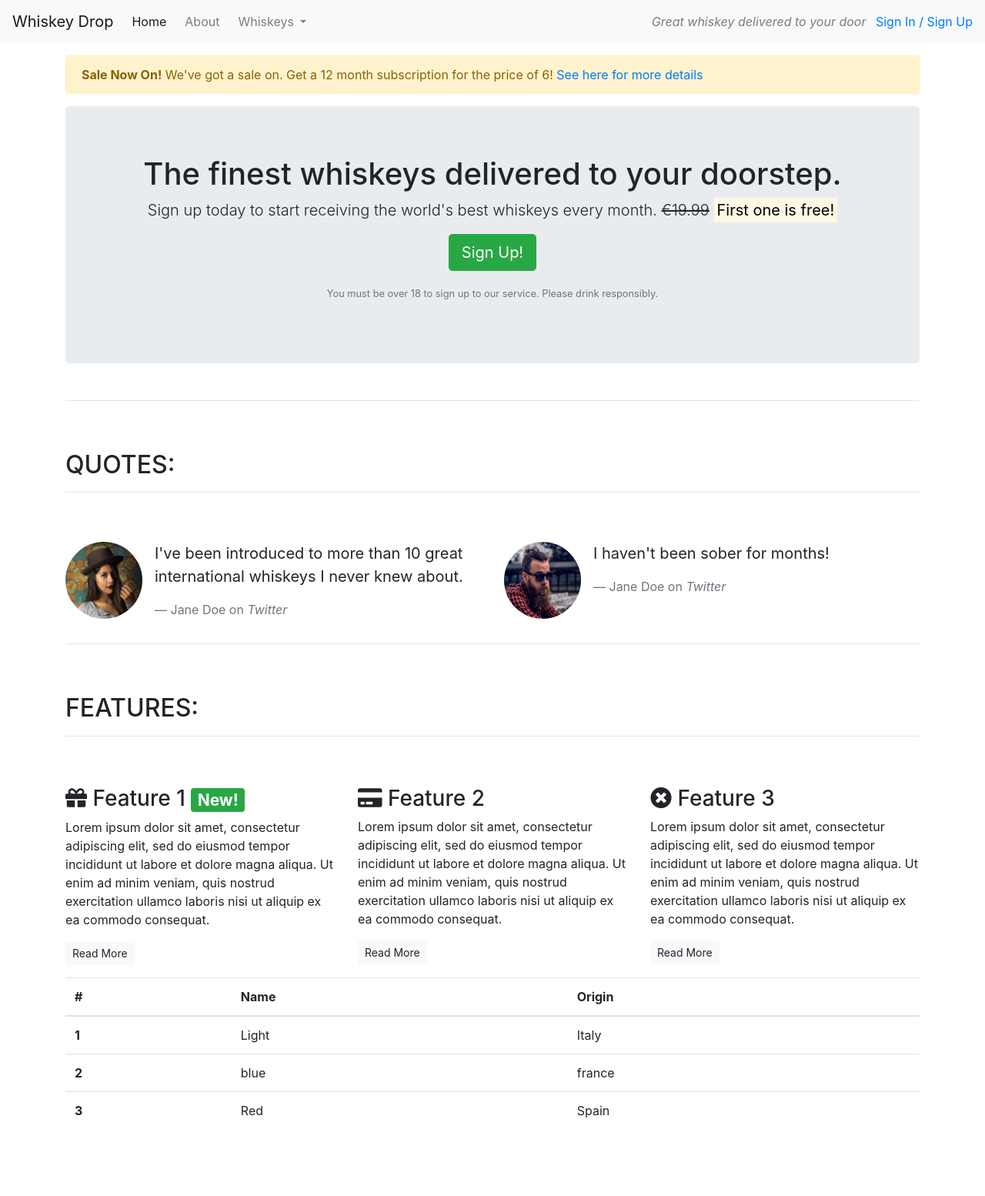
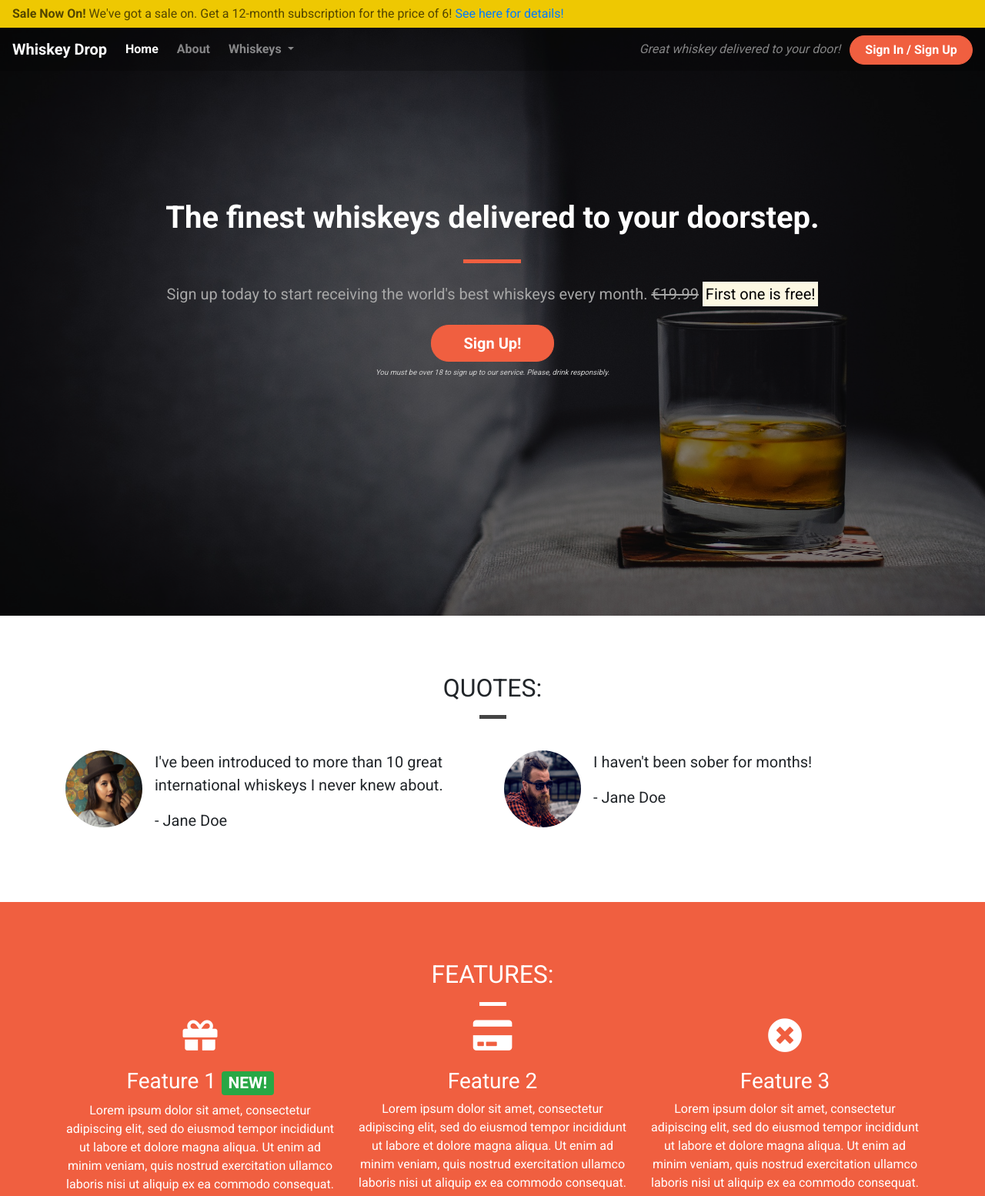
Before and after one commit to Andrewodwyer/Bootstrap-Whiskey-Drop-WT, a plain HTML site: page index.html in a window 1280 px wide. Shown: the top 1554 px of the page at 77% size. Before the commit the page ends 1483 px from the top, so only its background shows below. Drawn offline with nearby package versions, Linux system fonts and the light colour scheme.

Commit message:
qoutes and features css

```diff
--- /dev/null
+++ b/css/style.css
@@ -0,0 +1,202 @@
+
+body {
+    font-family: 'Roboto', sans-serif;
+}
+
+/* Containers */
+
+.container-wrapper {}
+
+.container-wrapper--red {
+    background-color: #f05f40;
+    color: white;
+}
+
+.alert-container {}
+
+.callout-container {
+    height: 100vh;
+
+    background: url('../images/whiskey-background.jpg') no-repeat bottom right fixed;
+    -webkit-background-size: cover;
+    -moz-background-size: cover;
+    -o-background-size: cover;
+    background-size: cover;
+
+    display: flex;
+    align-items: center;
+    justify-content: center;
+
+    position: relative;
+}
+
+.opaque-overlay {
+    position: absolute;
+    top: 0;
+    left: 0;
+    height: 100%;
+    width: 100%;
+    background-color: rgba(0, 0, 0, 0.5);
+}
+
+.content-container {
+    padding-top: 75px;
+    padding-bottom: 75px;
+}
+
+/* Navbar */
+
+.navalert-container {
+    position: absolute;
+    top: 0;
+    left: 0;
+    z-index: 1;
+    padding-left: 0;
+    padding-right: 0;
+}
+
+.navbar {
+    margin-bottom: 0;
+    width: 100%;
+    background-color: rgba(0, 0, 0, .25);
+    border: 0;
+}
+
+.navbar .navbar-toggler {
+    border: 0;
+}
+
+.navbar .navbar-brand {
+    font-weight: bold;
+}
+
+.navbar .navbar-nav a {
+    font-weight: bold;
+}
+
+
+/* Jumbotron */
+
+.jumbotron {
+    background-color: transparent;
+}
+
+.jumbotron h1 {
+    color: white;
+    font-weight: bold;
+    margin-bottom: 30px;
+    color: white;
+}
+
+.jumbotron .lead {
+    color: #a7a7a7;
+    margin: 25px 0;
+}
+
+.jumbotron small {
+    font-size: 60%;
+    font-style: italic;
+    color: #d0d0d0;
+}
+
+/* Block dividers */
+
+.block-divider {
+    width: 75px;
+    height: 5px;
+    border: 0;
+    background-color: #444;
+}
+
+.block-divider--orange {
+    background-color: #f05f40;
+}
+
+.block-divider--white {
+    background-color: white;
+}
+
+.block-divider--short {
+    width: 35px;
+}
+
+/* Buttons */
+
+.btn--cta {
+    font-weight: bold;
+    border-radius: 23px;
+    width: 160px;
+}
+
+.btn--red {
+    color: white;
+    background-color: #f05f40;
+    border-color: #f05f40;
+}
+
+.btn--red:hover,
+.btn--red:active,
+.btn--red:focus,
+.btn--red:active:focus {
+    background-color: #df4929;
+    border-color: #df4929;
+    color: white;
+}
+
+/* Alert */
+
+.alert-container .col-12 {
+    padding-left: 0;
+    padding-right: 0;
+}
+
+.site-wide-alert {
+    color: #544600;
+    background-color: #eec802;
+    border-color: #eec802;
+    padding: 5px 15px;
+    margin-bottom: 0;
+    border: 1px solid transparent;
+    border-radius: 0;
+}
+
+/* Page Headers */
+
+.page-header {
+    margin-bottom: 0;
+    border-bottom: 0;
+    text-align: center;
+}
+
+.page-header h2 {
+    margin-top: 0;
+}
+
+/* Quotes */
+
+.quotes .page-header {
+    margin-bottom: 25px;
+}
+
+/* Features */
+
+.feature {
+    text-align: center;
+    margin-bottom: 40px;
+}
+
+.feature i {
+    margin-bottom: 20px;
+    font-size: 45px;
+    line-height: 45px;
+}
+
+.feature .btn {
+    background-color: white;
+    border-color: white;
+    border-radius: 15px;
+    min-width: 100px;
+    font-weight: bold;
+    margin-top: 10px;
+    color: #f05f40;
+}
--- a/index.html
+++ b/index.html
@@ -1,19 +1,30 @@
+
 <!DOCTYPE html>
 <html lang="en-us">
 
 <head>
     <meta charset="utf-8">
+    <title>Whiskey Drop | Taste a new whiskey every month</title>
     <meta name="viewport" content="width=device-width, initial-scale=1.0">
-    <title>Whiskey Drop | Taste a new whiskey every month</title>
     <link rel="stylesheet" href="https://maxcdn.bootstrapcdn.com/bootstrap/4.1.3/css/bootstrap.min.css">
     <link rel="stylesheet" href="https://use.fontawesome.com/releases/v5.6.1/css/all.css" integrity="sha384-gfdkjb5BdAXd+lj+gudLWI+BXq4IuLW5IT+brZEZsLFm++aCMlF1V92rMkPaX4PP" crossorigin="anonymous">
+    <link href="https://fonts.googleapis.com/css?family=Roboto:400,700" rel="stylesheet">
+    <link rel="stylesheet" href="css/style.css" type="text/css" />
 </head>
 
 <body>
-    <!--Nav-->
-    <nav class="navbar navbar-light navbar-expand-sm bg-light">
-        <a href="/" class="navbar-brand">
-                    Whiskey Drop</a>
+    <div class="container-fluid navalert-container">
+        <div class="container-fluid alert-container">
+            <div class="row d-none d-sm-block">
+                <div class="col-12">
+                    <div class="site-wide-alert alert alert-warning">
+                        <strong>Sale Now On!</strong> We've got a sale on. Get a 12-month subscription for the price of 6! <a href="">See here for details!</a>
+                    </div>
+                </div>
+            </div>
+        </div>
+        <nav class="navbar navbar-dark navbar-expand-sm">
+            <a href="/" class="navbar-brand">Whiskey Drop</a>
 
             <button class="navbar-toggler ml-auto" type="button" data-toggle="collapse" data-target="#navbarNavDropdown" aria-controls="navbarNavDropdown" aria-expanded="false" aria-label="Toggle navigation">
         <span class="navbar-toggler-icon"></span></button>
@@ -21,7 +32,7 @@
             <div class="collapse navbar-collapse" id="navbarNavDropdown">
                 <ul class="navbar-nav mr-auto">
                     <li class="active nav-item mr-2"><a class="nav-link" href="/">Home</a></li>
-                <li class="nav-item mr-2"><a class="nav-link" href="">About</a></li>
+                    <li class="nav-item mr-2"><a class="nav-link" href="/about">About</a></li>
                     <li class="nav-item dropdown">
                         <a class="nav-link dropdown-toggle" href="#" id="navbarDropdownMenuLink" role="button" data-toggle="dropdown" aria-haspopup="true" aria-expanded="false">
           Whiskeys
@@ -34,45 +45,43 @@
                         </div>
                     </li>
 
-                <li class="nav-item mr-2 d-block d-sm-none"><a class="nav-link" href="">Sign In / Sign Up</a></li>
+                    <li class="nav-item mr-2 d-block d-sm-none"><a class="nav-link" href="/login">Sign In / Sign Up</a></li>
                 </ul>
             </div>
             <div class="d-none d-md-block">
-            <p class="navbar-text my-auto mr-2"><i>Great whiskey delivered to your door</i></p>
-            <a href="/login">Sign In / Sign Up</a>
+                <p class="navbar-text my-auto mr-2"><i>Great whiskey delivered to your door!</i></p>
+                <a href="/login" class="btn btn--cta btn--red">Sign In / Sign Up</a>
             </div>
-        <!--</div>-->
         </nav>
-    <article class="container mt-3">
-        <div class="row d-none d-sm-block">
-            <div class="col-12">
-                <div class="alert alert-warning">
-                    <strong>Sale Now On!</strong> We've got a sale on. Get a 12 month subscription for the price of 6! <a href="">See here for more details</a>
     </div>
-            </div>
-        </div>
+    <div class="container-fluid callout-container">
         <!-- Callout -->
+        <div class="opaque-overlay">&nbsp;</div>
         <div class="row">
             <div class="col-12">
                 <section class="callout jumbotron text-center">
-                    <h1>The finest whiskeys delivered to your doorstep.</h1>
+                    <h1 class="jumbotron-header">The finest whiskeys delivered to your doorstep.</h1>
+                    <hr class="block-divider block-divider--orange">
                     <p class="lead">Sign up today to start receiving the world's best whiskeys every month.
                         <s class="d-none d-sm-inline">€19.99</s>
                         <span class="d-inline d-sm-none"><br></span>
                         <strong><mark>First one is free!</mark></strong></p>
-                    <p><button class="btn btn-lg btn-success" data-toggle="modal" data-target="#signUpModal">Sign Up!</button></p>
-                    <p class="text-muted"><small>You must be over 18 to sign up to our service. Please drink responsibly.</small></p>
+                    <button class="btn btn-lg btn--cta btn--red" data-toggle="modal" data-target="#signUpModal">Sign Up!</button>
+                    <p class="text-muted"><small>You must be over 18 to sign up to our service. Please, drink responsibly.</small></p>
                 </section>
             </div>
         </div>
         <!-- /.callout -->
-        <hr>
+    </div>
+
     <!-- Quotes -->
+    <div class="container-wrapper">
+        <div class="container quotes-container content-container">
             <section class="quotes">
                 <div class="row">
-                <div class="col-12 my-5">
+                    <div class="col-12 page-header">
                         <h2 class="text-uppercase">Quotes:</h2>
-                    <hr />
+                        <hr class="block-divider block-divider--short">
                     </div>
                 </div>
                 <div class="row">
@@ -84,7 +93,7 @@
                             <div class="media-body">
                                 <blockquote class="blockquote">
                                     <p>I've been introduced to more than 10 great international whiskeys I never knew about.</p>
-                                <footer class="blockquote-footer">Jane Doe on <cite title="Twitter">Twitter</cite></footer>
+                                    <p>- Jane Doe</p>
                                 </blockquote>
                             </div>
                         </div>
@@ -97,7 +106,7 @@
                             <div class="media-body">
                                 <blockquote class="blockquote">
                                     <p>I haven't been sober for months!</p>
-                                <footer class="blockquote-footer">Jane Doe on <cite title="Twitter">Twitter</cite></footer>
+                                    <p>- Jane Doe</p>
                                 </blockquote>
                             </div>
                         </div>
@@ -105,33 +114,37 @@
                 </div>
             </section>
             <!-- /.quotes -->
-        <hr>
+        </div>
+    </div>
+
     <!-- Features -->
+    <div class="container-wrapper container-wrapper--red">
+        <div class="container features-container content-container">
             <section class="features">
                 <div class="row">
-                <div class="col-12 my-5">
+                    <div class="col-12 page-header">
                         <h2 class="text-uppercase">Features:</h2>
-                    <hr />
+                        <hr class="block-divider block-divider--short block-divider--white">
                     </div>
                 </div>
                 <div class="row">
                     <div class="col-12 col-md-6 col-lg-4">
                         <div class="feature">
-                        <h3><i class="fas fa-gift d-none d-sm-inline"></i> Feature 1 <span class="badge badge-success">New!</span></h3>
+                            <h3><i class="fas fa-gift d-none d-sm-block"></i> Feature 1 <span class="badge badge-success">NEW!</span></h3>
                             <p>Lorem ipsum dolor sit amet, consectetur adipiscing elit, sed do eiusmod tempor incididunt ut labore et dolore magna aliqua. Ut enim ad minim veniam, quis nostrud exercitation ullamco laboris nisi ut aliquip ex ea commodo consequat.</p>
                             <p><a class="btn btn-sm btn-light" href="">Read More</a></p>
                         </div>
                     </div>
                     <div class="col-12 col-md-6 col-lg-4">
                         <div class="feature">
-                        <h3><i class="fas fa-credit-card d-none d-sm-inline"></i> Feature 2</h3>
+                            <h3><i class="fas fa-credit-card d-none d-sm-block"></i> Feature 2</h3>
                             <p>Lorem ipsum dolor sit amet, consectetur adipiscing elit, sed do eiusmod tempor incididunt ut labore et dolore magna aliqua. Ut enim ad minim veniam, quis nostrud exercitation ullamco laboris nisi ut aliquip ex ea commodo consequat.</p>
                             <p><a class="btn btn-sm btn-light" href="">Read More</a></p>
                         </div>
                     </div>
                     <div class="col-12 d-md-none d-lg-block col-lg-4">
                         <div class="feature">
-                        <h3><i class="fas fa-times-circle d-none d-sm-inline"></i> Feature 3</h3>
+                            <h3><i class="fas fa-times-circle d-none d-sm-block"></i> Feature 3</h3>
                             <p>Lorem ipsum dolor sit amet, consectetur adipiscing elit, sed do eiusmod tempor incididunt ut labore et dolore magna aliqua. Ut enim ad minim veniam, quis nostrud exercitation ullamco laboris nisi ut aliquip ex ea commodo consequat.</p>
                             <p><a class="btn btn-sm btn-light" href="">Read More</a></p>
                         </div>
@@ -139,36 +152,8 @@
                 </div>
             </section>
             <!-- /.features -->
-
-    <table>
-        <table class="table">
-            <thead>
-              <tr>
-                <th scope="col">#</th>
-                <th scope="col">Name</th>
-                <th scope="col">Origin</th>
-              </tr>
-            </thead>
-            <tbody>
-              <tr>
-                <th scope="row">1</th>
-                <td>Light</td>
-                <td>Italy</td>
-              </tr>
-              <tr>
-                <th scope="row">2</th>
-                <td>blue</td>
-                <td>france</td>
-              </tr>
-              <tr>
-                <th scope="row">3</th>
-                <td>Red</td>
-                <td>Spain</td>
-              </tr>
-            </tbody>
-          </table>
-    </table>
-    </article>
+        </div>
+    </div>
 
     <div class="modal" tabindex="-1" role="dialog" id="signUpModal">
         <div class="modal-dialog" role="document">
```
Also changed, not shown: images/whiskey-background.jpg (added). Lines whose indentation alone changed are shown as unchanged.
